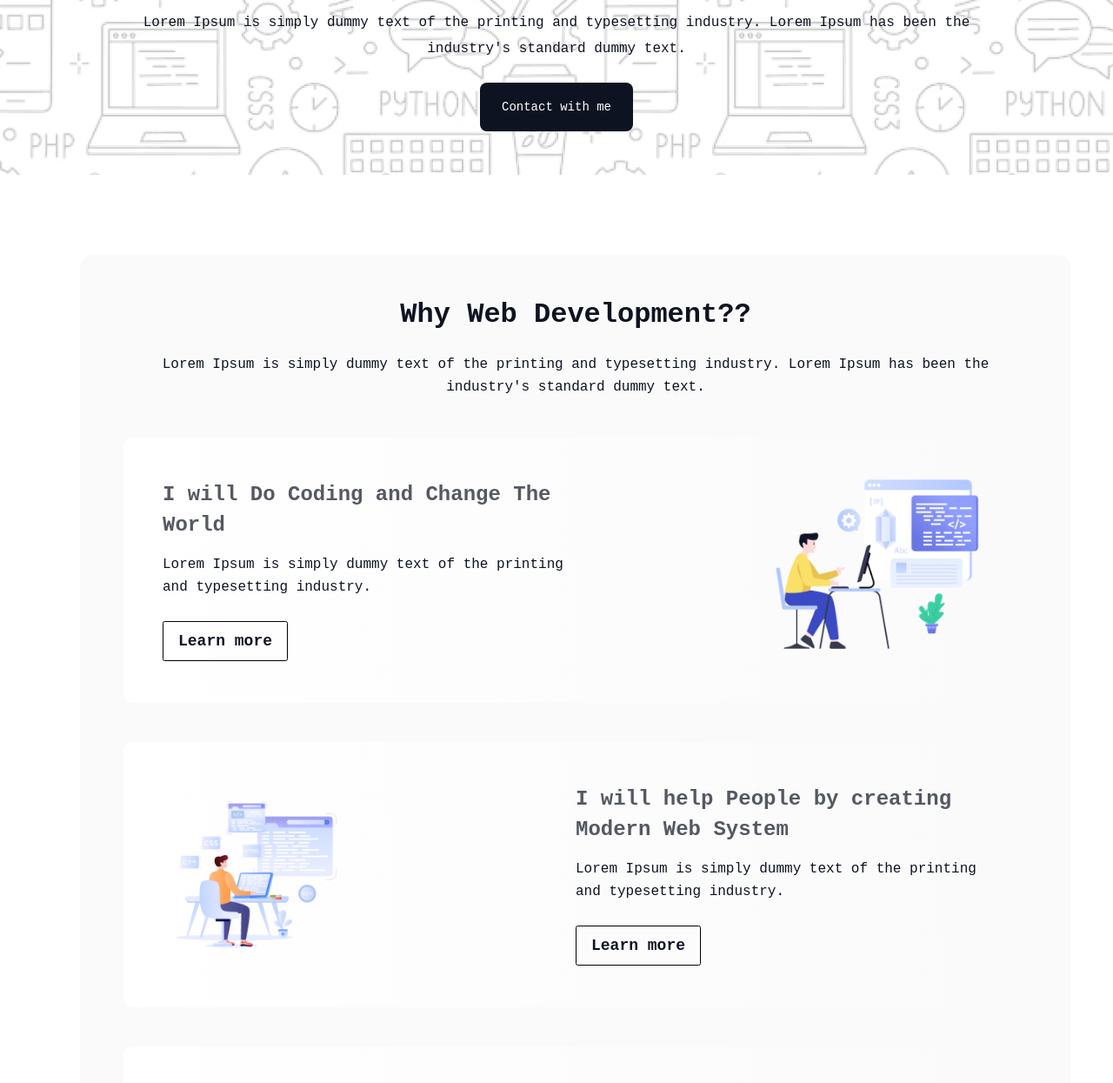
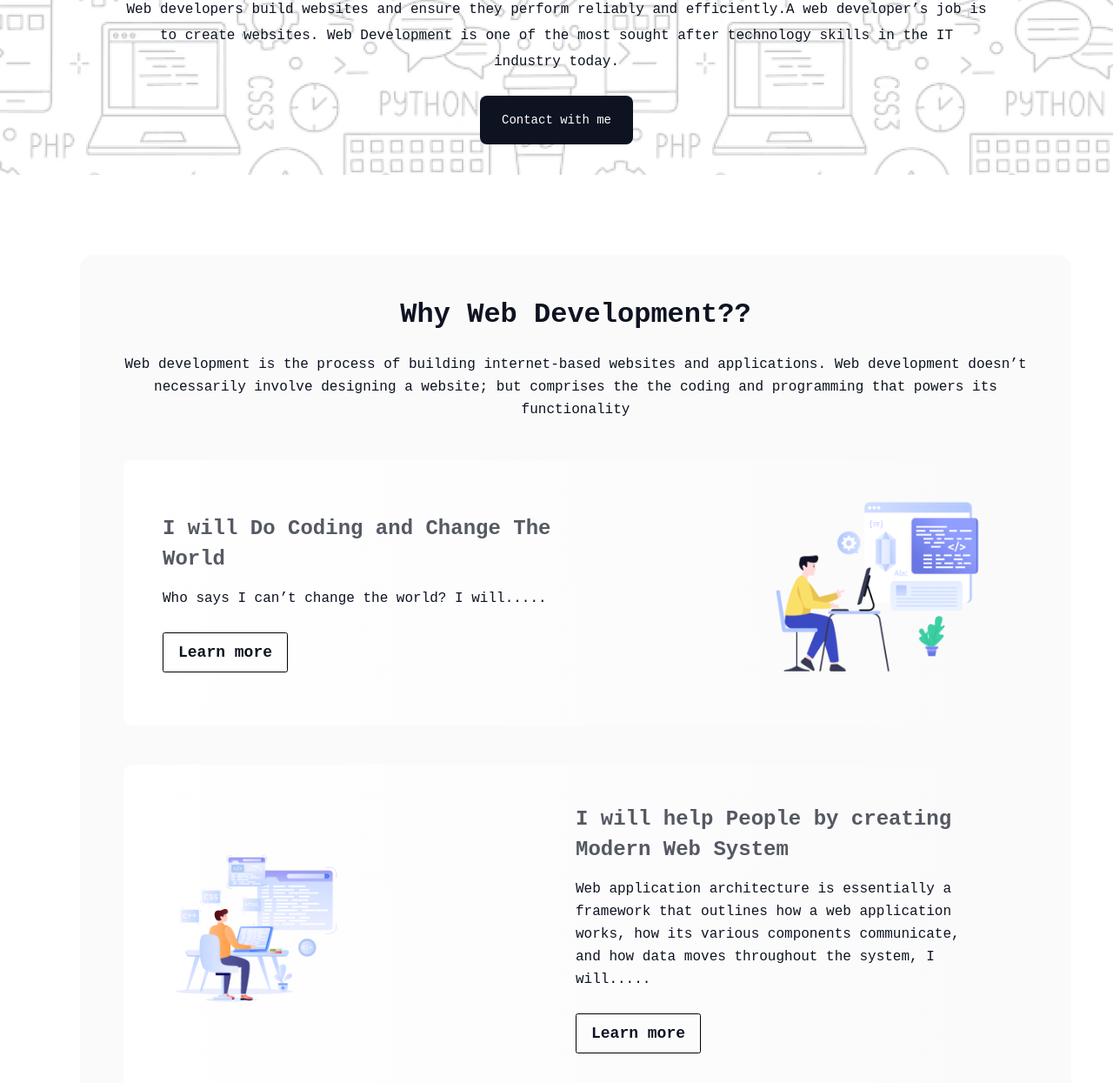
Before and after one commit to zobayerhb/assignment-01, a plain HTML site: page index.html in a window 1280 px wide. Shown: the part 439-1684 px from the top of the page at 87% size. Drawn offline with Linux system fonts and the light colour scheme; a web font is replaced by a local one.

Commit message:
replace lorem to relevent content

```diff
--- a/index.html
+++ b/index.html
@@ -19,8 +19,10 @@
             "In the near future, I hope to become a Developer."
           </h1>
           <p class="common-para">
-            Lorem Ipsum is simply dummy text of the printing and typesetting
-            industry. Lorem Ipsum has been the industry's standard dummy text.
+            Web developers build websites and ensure they perform reliably and
+            efficiently.A web developer’s job is to create websites. Web
+            Development is one of the most sought after technology skills in the
+            IT industry today.
           </p>
           <a class="banner-btn" href="#contact">Contact with me</a>
         </div>
@@ -34,9 +36,10 @@
             <div class="section-header">
               <h2 class="common-section-title">Why Web Development??</h2>
               <p class="common-para">
-                Lorem Ipsum is simply dummy text of the printing and typesetting
-                industry. Lorem Ipsum has been the industry's standard dummy
-                text.
+                Web development is the process of building internet-based
+                websites and applications. Web development doesn’t necessarily
+                involve designing a website; but comprises the the coding and
+                programming that powers its functionality
               </p>
             </div>
 
@@ -45,8 +48,7 @@
                 <div class="dev-content-details">
                   <h4>I will Do Coding and Change The World</h4>
                   <p class="common-para">
-                    Lorem Ipsum is simply dummy text of the printing and
-                    typesetting industry.
+                    Who says I can’t change the world? I will.....
                   </p>
                   <a href="#">Learn more</a>
                 </div>
@@ -62,8 +64,10 @@
                 <div class="dev-content-details">
                   <h4>I will help People by creating Modern Web System</h4>
                   <p class="common-para">
-                    Lorem Ipsum is simply dummy text of the printing and
-                    typesetting industry.
+                    Web application architecture is essentially a framework that
+                    outlines how a web application works, how its various
+                    components communicate, and how data moves throughout the
+                    system, I will.....
                   </p>
                   <a href="#">Learn more</a>
                 </div>
@@ -73,8 +77,7 @@
                 <div class="dev-content-details">
                   <h4>I will Do Coding and Change The World</h4>
                   <p class="common-para">
-                    Lorem Ipsum is simply dummy text of the printing and
-                    typesetting industry.
+                    Who says I can’t change the world? I will.....
                   </p>
                   <a href="#">Learn more</a>
                 </div>
@@ -94,8 +97,9 @@
           <div class="section-header">
             <h2 class="common-section-title">My Inspiration</h2>
             <p class="common-para">
-              Lorem Ipsum is simply dummy text of the printing and typesetting
-              industry. Lorem Ipsum has been the industry's standard dummy text.
+              I taught myself how to program computers when I was a kid, bought
+              my first computer when I was 10, and sold my first commercial
+              program when I was 12. – Elon Musk
             </p>
           </div>
 
@@ -123,8 +127,8 @@
           <div class="section-header">
             <h2 class="common-section-title">My current target</h2>
             <p class="common-para">
-              Lorem Ipsum is simply dummy text of the printing and typesetting
-              industry. Lorem Ipsum has been the industry's standard dummy text.
+              I will trying to deep learning HTML, CSS and JavaScript. Then
+              create some beautiful and simple Website...
             </p>
           </div>
 
@@ -135,7 +139,8 @@
               </div>
               <h5>HTML</h5>
               <p class="common-para">
-                Lorem Ipsum is simply dummy text of the printing.
+                HTML is at the core of every web page, regardless the complexity
+                of a site or number of technologies involved....
               </p>
               <a href="#">learn more</a>
             </div>
@@ -146,7 +151,8 @@
               </div>
               <h5>CSS</h5>
               <p class="common-para">
-                Lorem Ipsum is simply dummy text of the printing.
+                CSS stands for Cascading Style Sheets. This programming language
+                dictates how the HTML elements....
               </p>
               <a href="#">learn more</a>
             </div>
@@ -157,7 +163,8 @@
               </div>
               <h5>JS</h5>
               <p class="common-para">
-                Lorem Ipsum is simply dummy text of the printing.
+                JavaScript is a more complicated language than HTML or CSS, and
+                it wasn't released in beta form until 1995. Nowadays....
               </p>
               <a href="#">learn more</a>
             </div>
@@ -174,8 +181,8 @@
             <div class="section-header">
               <h2 class="common-section-title">I need Support</h2>
               <p class="common-para">
-                Lorem Ipsum is simply dummy text of the printing and typesetting
-                industry.
+                If you need any support please contact me! and don't forget to
+                feedback..
               </p>
             </div>
 
```
